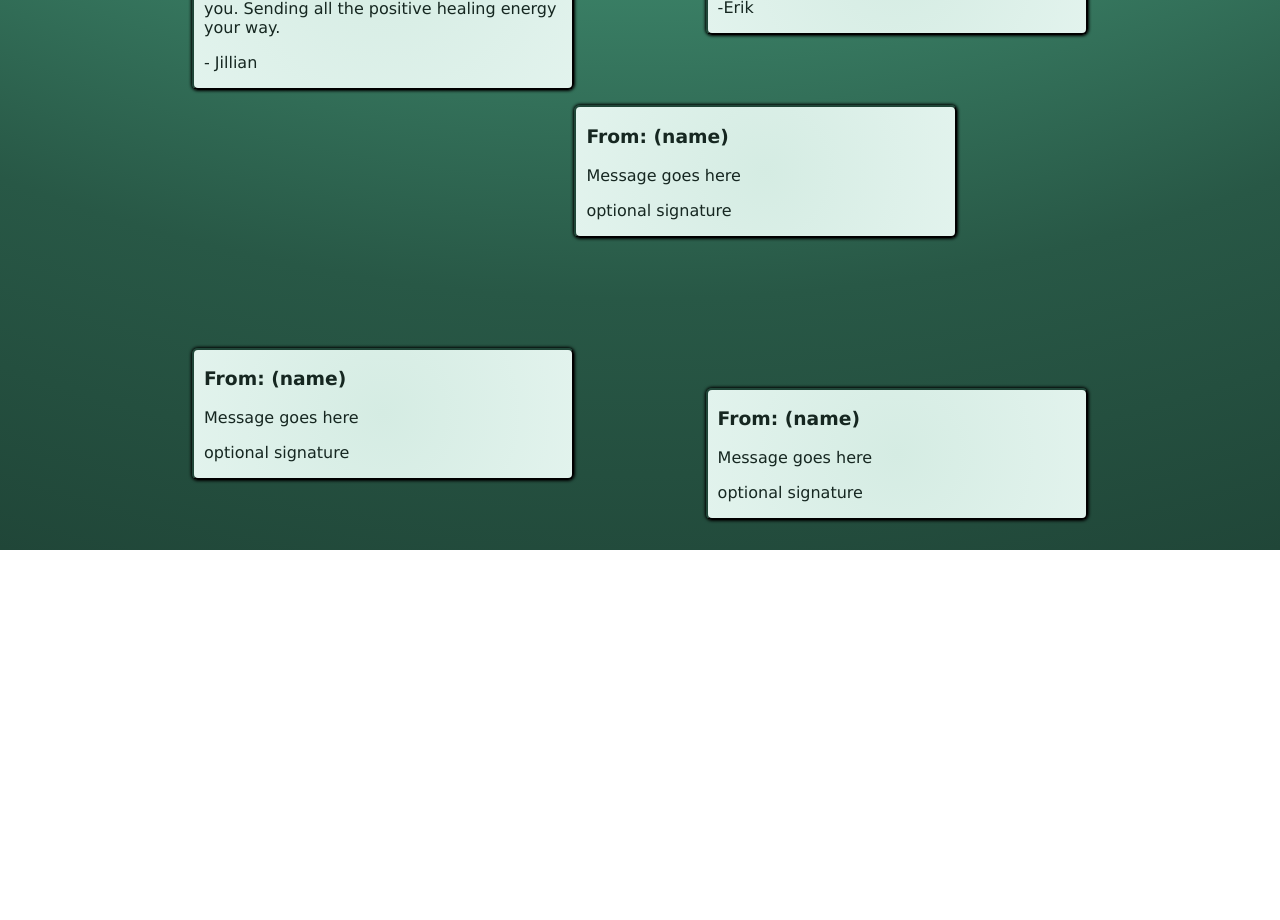
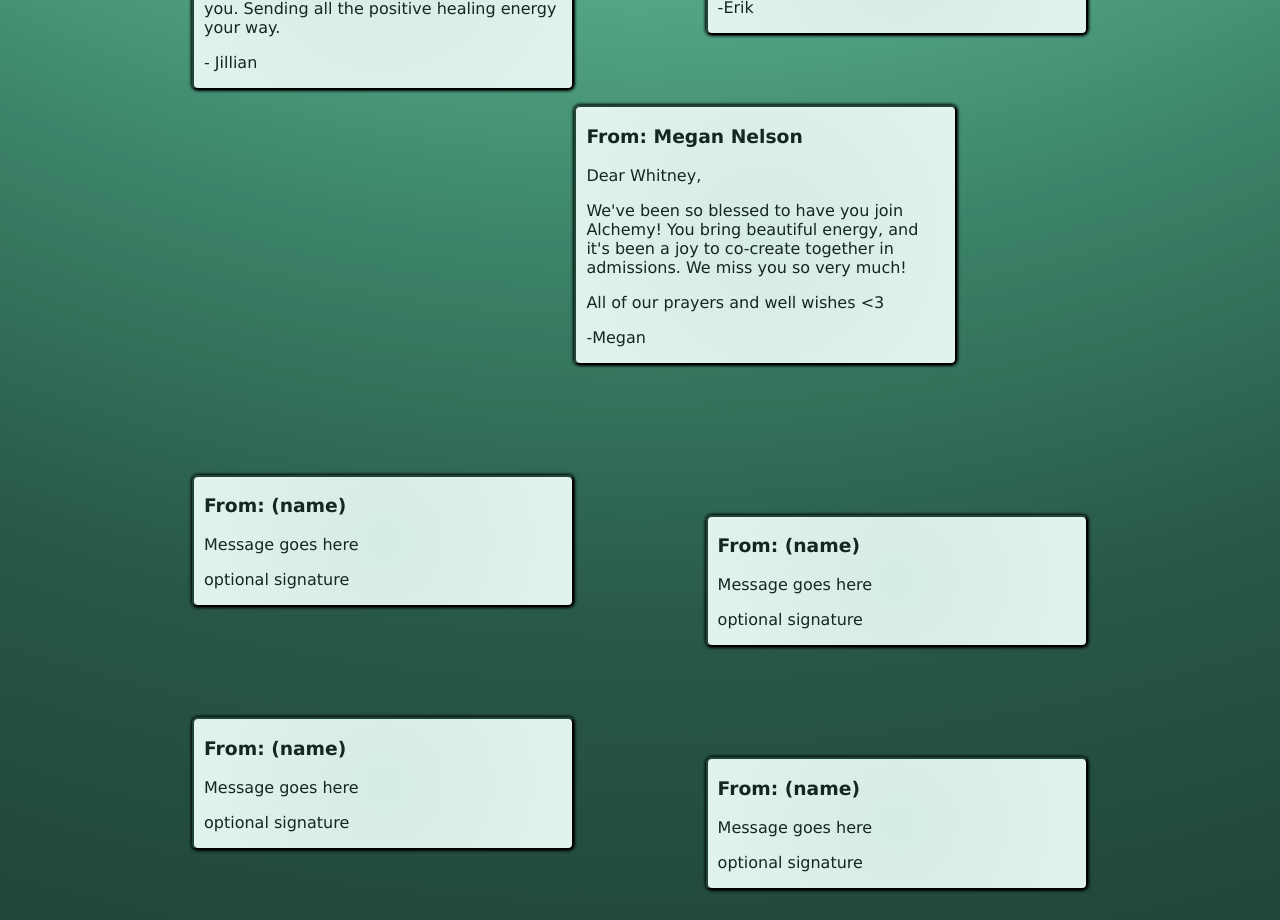
Before and after one commit to bryanakitchen/get-well, a React app: page / in a window 1280 px wide. Shown: the part 3460-4380 px from the top of the page. Before the commit the page ends 4010 px from the top, so only its background shows below. Built offline with nearby package versions, Linux system fonts and the light colour scheme.

Commit message:
add message

```diff
--- a/src/components/app/App.jsx
+++ b/src/components/app/App.jsx
@@ -157,6 +157,20 @@ export default class App extends Component {
           </div>
 
           <div className={styles.messageLeft} data-aos="fade-right">
+            <h3>From: Megan Nelson</h3>
+            <p>
+              Dear Whitney,
+            </p><p>
+              We've been so blessed to have you join Alchemy! You bring beautiful energy, and it's been a joy to co-create together in admissions. We miss you so very much!
+            </p><p>
+              All of our prayers and well wishes &#60;&#51;
+            </p>
+            <p>
+              -Megan
+            </p>
+          </div>
+
+          <div className={styles.messageRight} data-aos="fade-left">
             <h3>From: (name)</h3>
             <p>
               Message goes here
@@ -165,6 +179,17 @@ export default class App extends Component {
               optional signature
             </p>
           </div>
+
+          <div className={styles.messageLeft} data-aos="fade-right">
+            <h3>From: (name)</h3>
+            <p>
+              Message goes here
+            </p>
+            <p>
+              optional signature
+            </p>
+          </div>
+
 
           <div className={styles.messageRight} data-aos="fade-left">
             <h3>From: (name)</h3>
```
Also changed, not shown: 1 other file (tests, documents, lock files or other folders).
